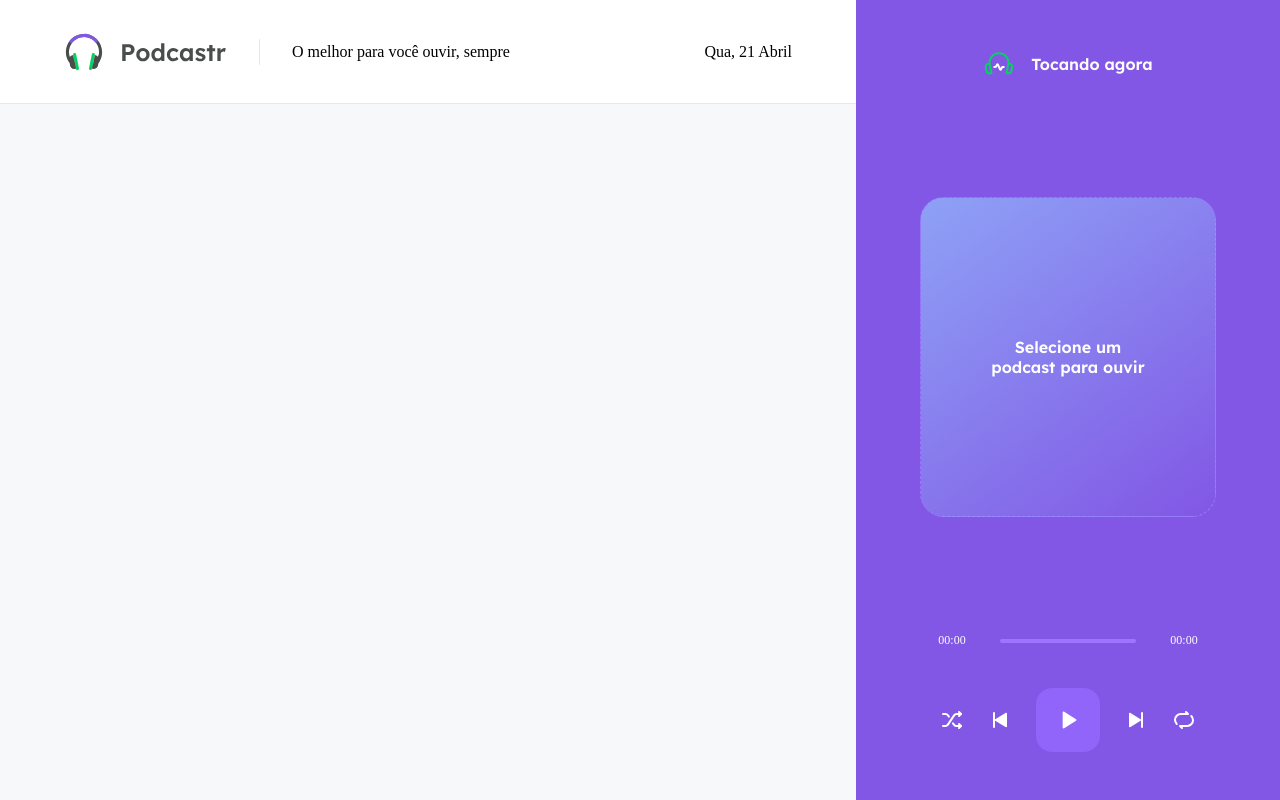
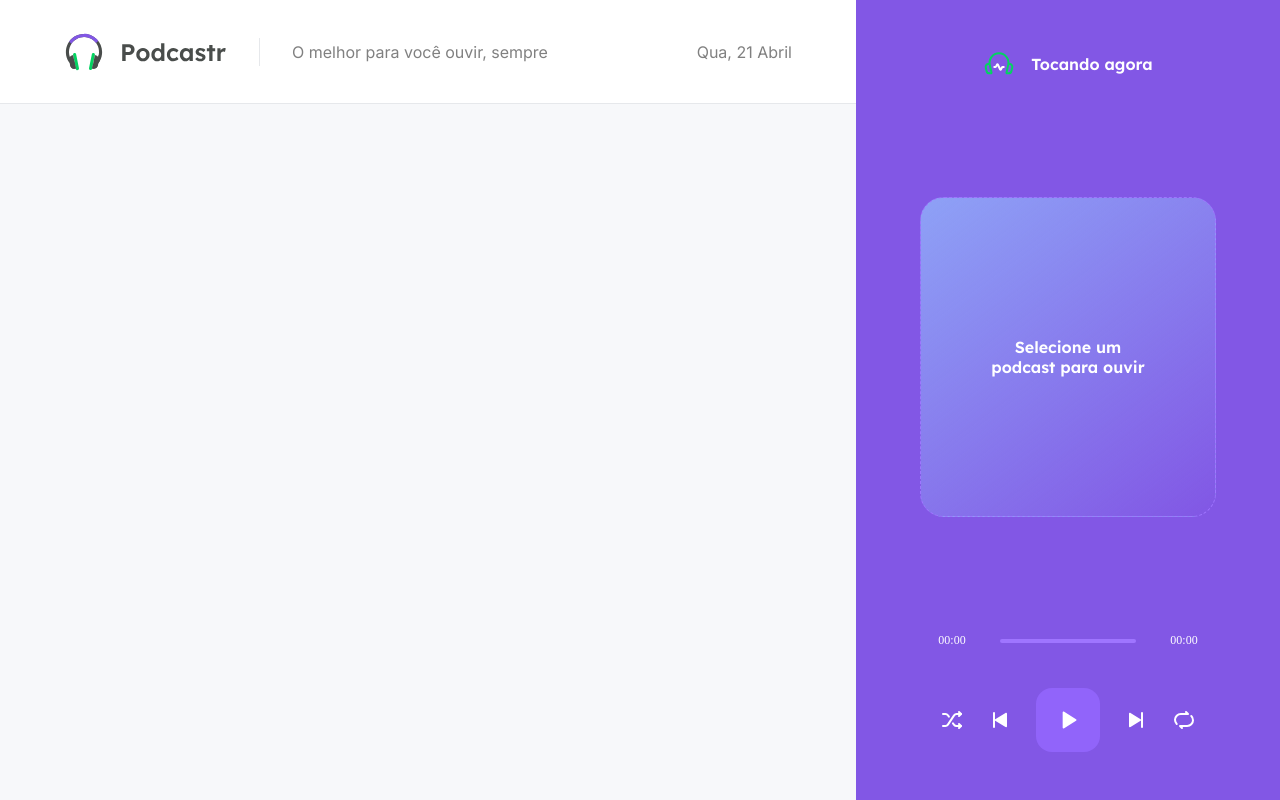
Before and after one commit to devNatron/podcaster.io, a Next.js app: page / in a window 1280 px wide. Built offline with nearby package versions, Linux system fonts and the light colour scheme; data requests are answered from the project's data file.

Commit message:
fix header font family

```diff
--- a/src/components/Header/styles.module.scss
+++ b/src/components/Header/styles.module.scss
@@ -10,6 +10,9 @@
 
   border-bottom: 1px solid var(--gray-100);
 
+  font-family: Inter, sans-serif;
+  color: var(--gray-500);
+
   p {
     margin-left: 2rem;
     padding: 0.25rem 0 0.25rem 2rem;
```
